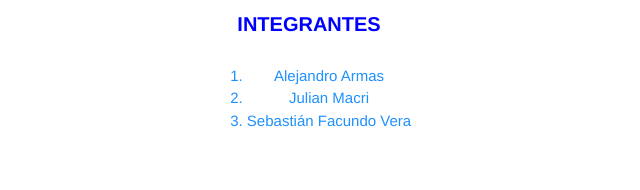
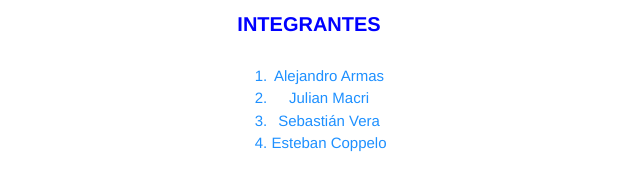
Before and after one commit to alearmas/actividad-git-flow, a plain HTML site: page index.html in a window 1280 px wide. Shown: the whole page, without its empty margins (331-971 px from the left). Drawn offline with Linux system fonts and the light colour scheme.

Commit message:
agregando nombre de esteban coppelo

```diff
--- a/index.html
+++ b/index.html
@@ -16,7 +16,8 @@
         <ol>
             <li>Alejandro Armas</li>
             <li>Julian Macri</li>
-            <li>Sebastián Facundo Vera</li>
+            <li>Sebastián Vera</li>
+            <li>Esteban Coppelo</li>
         </ol>
     </div>
 
```
